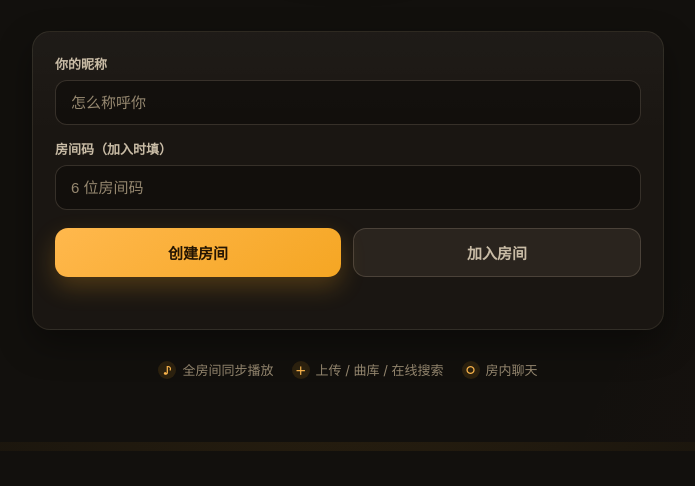
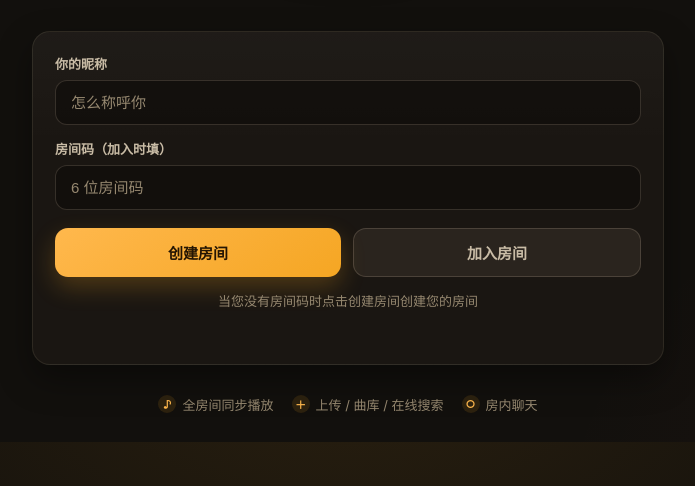
Before and after one commit to Portrait1337/listen-together, a website: page public/index.html in a window 1280 px wide. Shown: the part 358-844 px from the top of the page, without its empty margins (292-987 px from the left). Before the commit the page ends 809 px from the top, so only its background shows below. Drawn offline with Linux system fonts and the light colour scheme.

Commit message:
体验优化：首页增加创建房间引导提示

```diff
--- a/public/index.html
+++ b/public/index.html
@@ -34,6 +34,7 @@
         <button id="createBtn" class="primary">创建房间</button>
         <button id="joinBtn" class="secondary">加入房间</button>
       </div>
+      <p class="landing-tip">当您没有房间码时点击创建房间创建您的房间</p>
       <p id="landingHint" class="hint" role="status" aria-live="polite"></p>
     </div>
 
--- a/public/styles.css
+++ b/public/styles.css
@@ -176,6 +176,14 @@ input[type="text"]:focus {
   font-size: 13px;
   margin-top: 12px;
   min-height: 18px;
+}
+
+.landing-tip {
+  margin-top: 14px;
+  text-align: center;
+  color: var(--muted);
+  font-size: 13px;
+  line-height: 1.6;
 }
 
 .muted {
```
